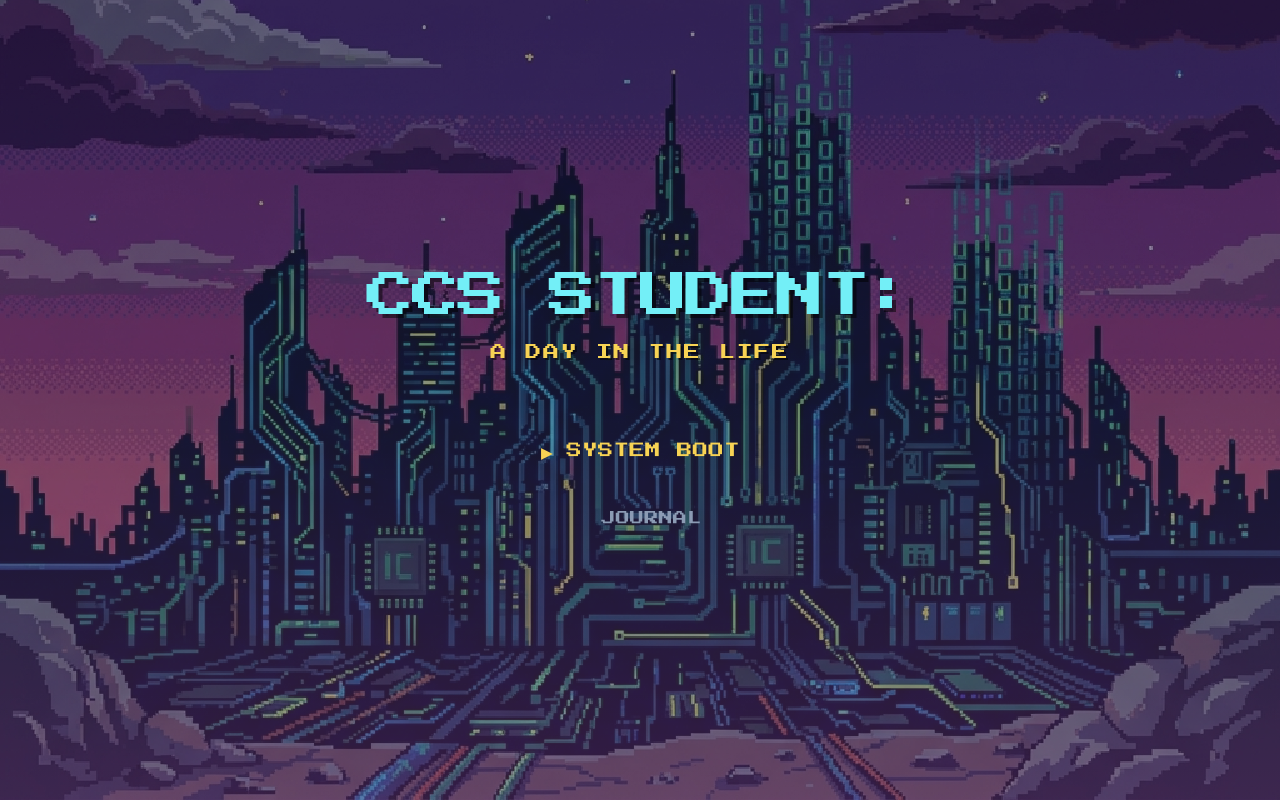
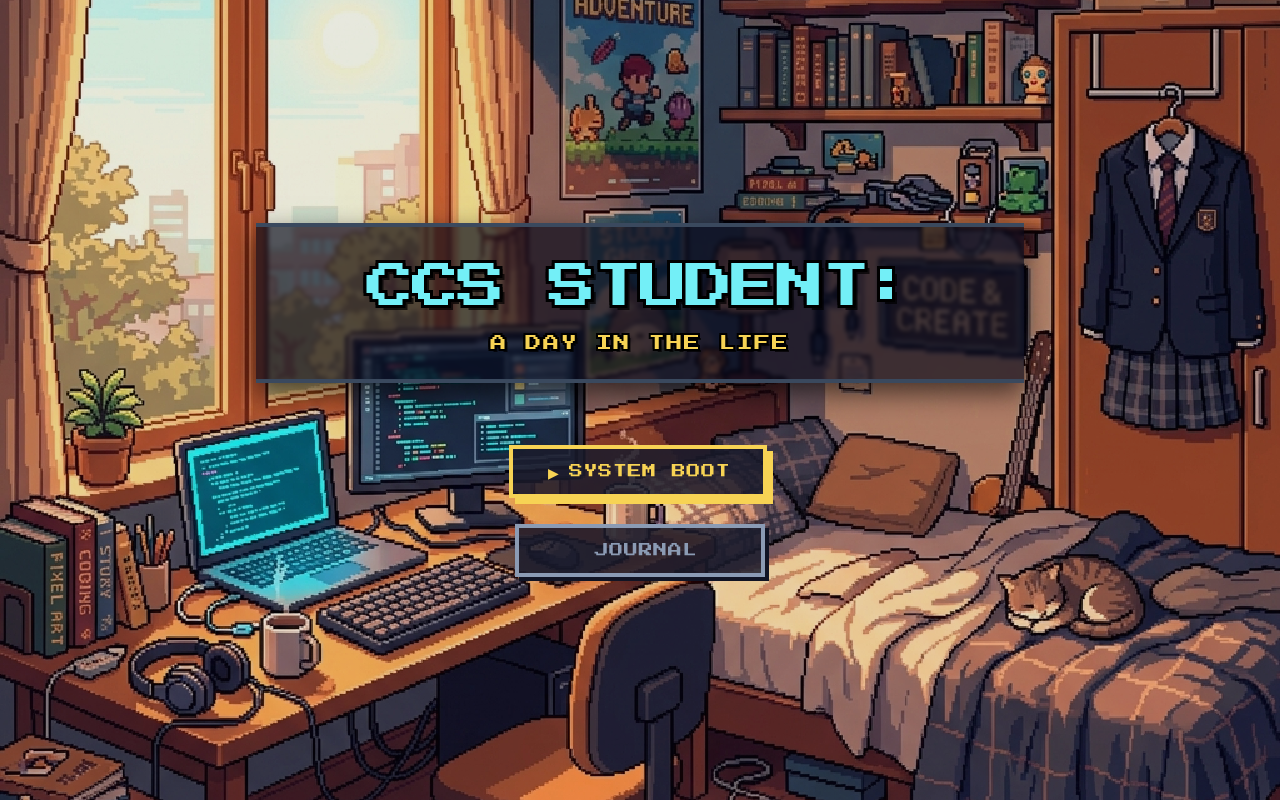
Before and after one commit to jmdgg/alco-final, a React (Vite) app in the folder ccs-algorithms-game/: page / in a window 1280 px wide. Built offline with nearby package versions, Linux system fonts and the light colour scheme.

Commit message:
change: new menu background and stylized buttons

```diff
--- a/ccs-algorithms-game/src/App.jsx
+++ b/ccs-algorithms-game/src/App.jsx
@@ -1,4 +1,4 @@
-import { useState, useEffect, useRef, useMemo } from 'react'
+import { useState, useEffect, useMemo, useCallback } from 'react'
 import gameData from './data/gameData.json'
 import { audio } from './utils/audioEngine'
 
@@ -27,16 +27,16 @@ function TitleScreen({ onStart }) {
   const [selected, setSelected] = useState(0)
   const [showAbout, setShowAbout] = useState(false)
 
-  const handleStart = () => {
+  const handleStart = useCallback(() => {
     audio.init()
     audio.playSelect()
     onStart()
-  }
+  }, [onStart])
 
-  const menuItems = [
+  const menuItems = useMemo(() => [
     { label: 'SYSTEM BOOT', action: handleStart },
     { label: 'JOURNAL', action: () => { audio.playSelect(); onStart('journal'); } },
-  ]
+  ], [handleStart, onStart])
 
   useEffect(() => {
     const handler = (e) => {
@@ -69,20 +69,20 @@ function TitleScreen({ onStart }) {
 
   return (
     <div className="relative h-screen w-full overflow-hidden bg-[#1a1c2c] crt-screen">
-      {/* Dark starry background */}
-      <div className="absolute inset-0 bg-gradient-to-b from-[#1a1c2c] via-[#262b44] to-[#68386c]" />
+      {/* Dark underlayer background to maintain rich contrast */}
+      <div className="absolute inset-0 bg-gradient-to-b from-[#111424] via-[#1a1c2c] to-[#2e1d3c]" />
 
       <div
-        className="absolute inset-0 bg-cover bg-bottom bg-no-repeat opacity-50"
-        style={{ backgroundImage: 'url(/title-bg.png)', imageRendering: 'pixelated' }}
+        className="absolute inset-0 bg-cover bg-center bg-no-repeat opacity-90"
+        style={{ backgroundImage: 'url(/bedroom-dev-bg.png)', imageRendering: 'pixelated' }}
       />
 
-      <div className="relative z-10 flex flex-col items-center justify-center h-full">
-        <div className="mb-16 text-center">
-          <h1 className="font-pixel text-[#73eff7] text-3xl md:text-5xl leading-normal tracking-tighter drop-shadow-[4px_4px_0_rgba(0,0,0,0.5)]">
+      <div className="relative z-10 flex flex-col items-center justify-center h-full w-full">
+        <div className="mb-16 text-center bg-slate-950/65 backdrop-blur-[2px] border-y-4 border-[#3a495e] py-6 px-8 md:px-20 max-w-3xl w-full shadow-[0_10px_25px_rgba(0,0,0,0.6)] animate-pop-in">
+          <h1 className="font-pixel text-[#73eff7] text-3xl md:text-5xl leading-normal tracking-tighter pixel-text-outline-large">
             CCS STUDENT:
           </h1>
-          <p className="font-pixel text-[#f7d354] text-sm md:text-base mt-2 tracking-widest drop-shadow-[2px_2px_0_rgba(0,0,0,0.5)]">
+          <p className="font-pixel text-[#f7d354] text-sm md:text-base mt-2 tracking-widest pixel-text-outline-small">
             A DAY IN THE LIFE
           </p>
         </div>
@@ -96,10 +96,11 @@ function TitleScreen({ onStart }) {
                 if (selected !== i) audio.playHover()
                 setSelected(i)
               }}
-              className={`font-pixel text-xs md:text-sm tracking-wide transition-all px-8 py-3
-                ${selected === i ? 'text-[#f7d354] scale-110' : 'text-[#8b9bb4]'}`}
+              className={`btn-pixel-menu ${selected === i ? 'selected text-[#f7d354]' : ''}`}
             >
-              <span className={`inline-block mr-3 ${selected === i ? 'animate-selector opacity-100' : 'opacity-0'}`}>▶</span>
+              <span className={`inline-block mr-3 transition-all ${selected === i ? 'opacity-100 animate-[bounce-right_0.8s_steps(2)_infinite]' : 'opacity-0 w-0 overflow-hidden'}`}>
+                ▶
+              </span>
               {item.label}
             </button>
           ))}
@@ -130,14 +131,12 @@ function TitleScreen({ onStart }) {
    Journal Screen
    ═══════════════════════════════════════════ */
 function JournalScreen({ onClose, unlockedAlgorithms }) {
-  const allAlgorithms = gameData.algorithms || []
-  const [selectedAlgoIndex, setSelectedAlgoIndex] = useState(0)
-
-  useEffect(() => {
-    // Select the first unlocked algorithm by default
-    const unlockedIdx = allAlgorithms.findIndex(a => unlockedAlgorithms.includes(a.id))
-    if (unlockedIdx !== -1) setSelectedAlgoIndex(unlockedIdx)
-  }, [allAlgorithms, unlockedAlgorithms])
+  const allAlgorithms = useMemo(() => gameData.algorithms || [], [])
+  const [selectedAlgoIndex, setSelectedAlgoIndex] = useState(() => {
+    const all = gameData.algorithms || []
+    const unlockedIdx = all.findIndex(a => unlockedAlgorithms.includes(a.id))
+    return unlockedIdx !== -1 ? unlockedIdx : 0
+  })
 
   const selectedAlgo = allAlgorithms[selectedAlgoIndex]
 
@@ -290,9 +289,12 @@ export default function App() {
   // Typewriter Effect logic
   useEffect(() => {
     if (screen !== 'game' || !node) return;
-    setDisplayedText('')
-    setTextIndex(0)
-    setIsTyping(true)
+    const timer = setTimeout(() => {
+      setDisplayedText('')
+      setTextIndex(0)
+      setIsTyping(true)
+    }, 0)
+    return () => clearTimeout(timer)
   }, [node, screen])
 
   useEffect(() => {
@@ -306,7 +308,10 @@ export default function App() {
       }, 30)
       return () => clearTimeout(timer)
     } else {
-      setIsTyping(false)
+      const timer = setTimeout(() => {
+        setIsTyping(false)
+      }, 0)
+      return () => clearTimeout(timer)
     }
   }, [textIndex, isTyping, node, screen])
 
--- a/ccs-algorithms-game/src/index.css
+++ b/ccs-algorithms-game/src/index.css
@@ -235,6 +235,54 @@
     backdrop-filter: blur(8px);
   }
 
+  /* Premium Retro Pixel Menu Button */
+  .btn-pixel-menu {
+    position: relative;
+    border: 4px solid #8b9bb4; /* Muted slate blue border */
+    background-color: rgba(26, 28, 44, 0.85); /* Semi-translucent dark background */
+    color: #8b9bb4;
+    padding: 12px 32px;
+    font-family: var(--font-pixel);
+    font-size: 0.875rem; /* ~14px */
+    letter-spacing: 0.05em;
+    transition: all 0.1s steps(2);
+    cursor: pointer;
+    box-shadow: 4px 4px 0 0 #111424; /* Solid dark shadow */
+    display: flex;
+    align-items: center;
+    justify-content: center;
+    min-width: 250px;
+    image-rendering: pixelated;
+  }
+
+  .btn-pixel-menu:hover,
+  .btn-pixel-menu.selected {
+    color: #f7d354; /* Gold selection color */
+    border-color: #f7d354;
+    transform: translate(-2px, -2px);
+    box-shadow: 6px 6px 0 0 #f7d354; /* Gold drop shadow */
+  }
+
+  .btn-pixel-menu:active {
+    transform: translate(2px, 2px);
+    box-shadow: 2px 2px 0 0 #f7d354;
+  }
+
+  /* 8-way retro pixel text outline with soft offset shadow */
+  .pixel-text-outline-large {
+    text-shadow:
+      -3px -3px 0 #000,  3px -3px 0 #000, -3px  3px 0 #000,  3px  3px 0 #000,
+      -3px  0px 0 #000,  3px  0px 0 #000,  0px -3px 0 #000,  0px  3px 0 #000,
+       5px  5px 0px rgba(0, 0, 0, 0.7);
+  }
+
+  .pixel-text-outline-small {
+    text-shadow:
+      -2px -2px 0 #000,  2px -2px 0 #000, -2px  2px 0 #000,  2px  2px 0 #000,
+      -2px  0px 0 #000,  2px  0px 0 #000,  0px -2px 0 #000,  0px  2px 0 #000,
+       3px  3px 0px rgba(0, 0, 0, 0.7);
+  }
+
   /* Retro Scrollbar */
   ::-webkit-scrollbar {
     width: 6px;
```
Also changed, not shown: ccs-algorithms-game/public/bedroom-dev-bg.png (added), 1 other file (tests, documents, lock files or other folders).
